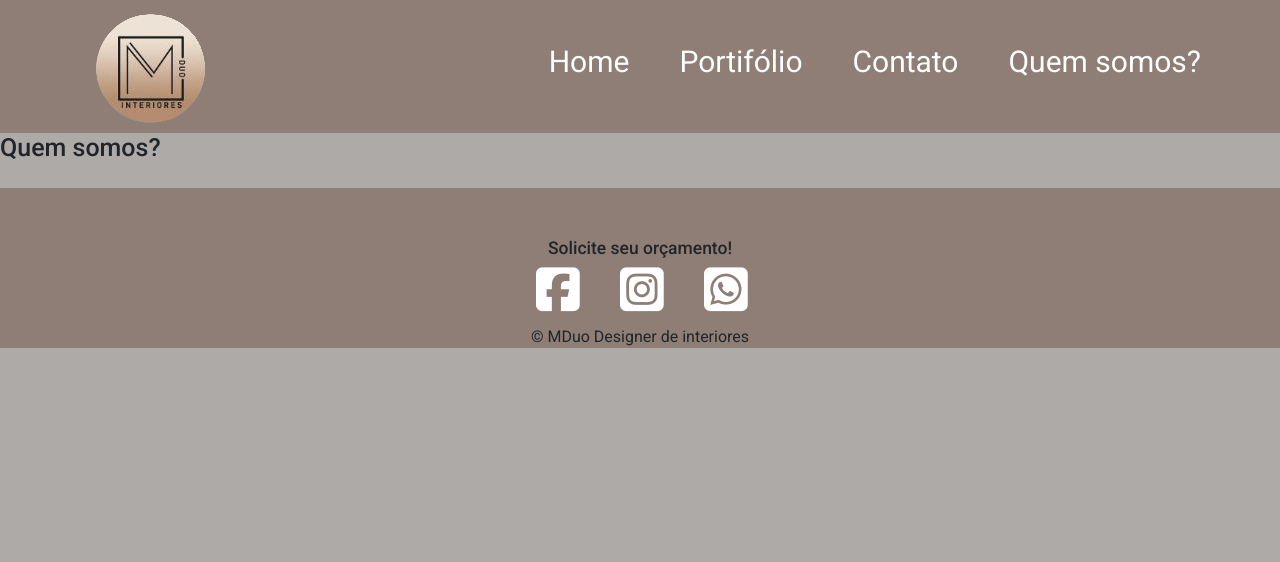
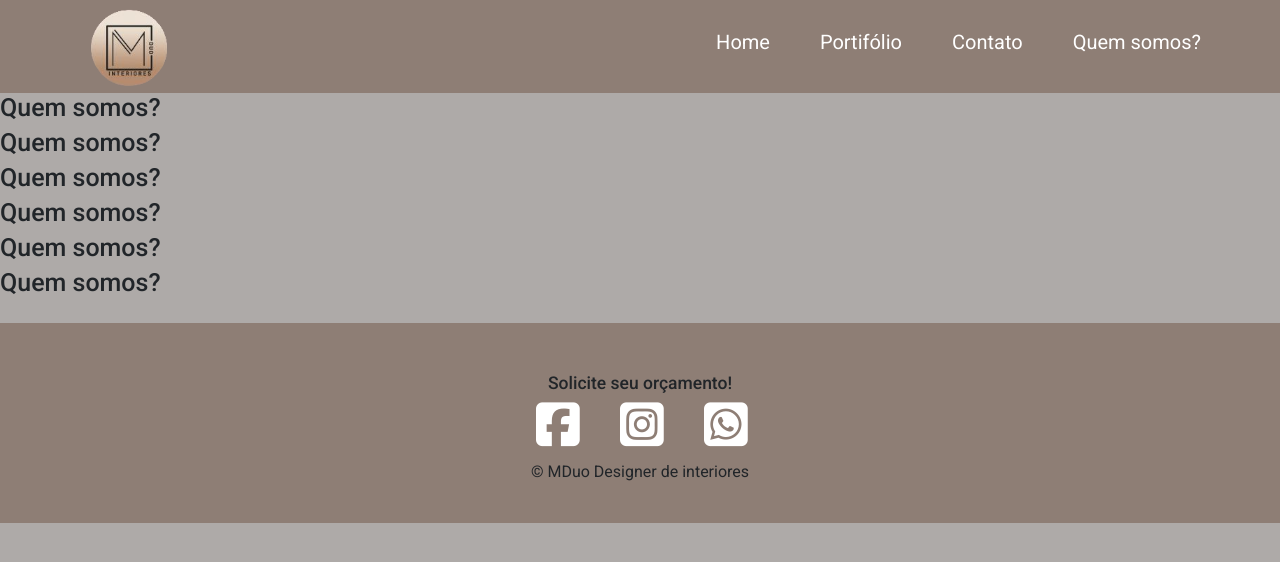
Before and after one commit to Vitu26/MDuo-repository, a plain HTML site: page MDuo/about.html in a window 1280 px wide. Drawn offline with nearby package versions, Linux system fonts and the light colour scheme; files that its build step writes are made by us from their sources; files whose address does not match are found by name.

Commit message:
atualizando

```diff
--- a/MDuo/pages/contact.html
+++ b/MDuo/about.html
@@ -29,11 +29,14 @@
                     <div class="three"></div>
                 </div>
                 <nav class="menu" id="nav">
+                    <button aria-label="Abrir menu" id="btn-mobile" aria-haspopup="true" aria-controls="menu" aria-expanded="false">
+                            <span class="tracos"></span>
+                    </button>
                     <ul class="ul" id="menu" role="menu">
-                        <li><a id ="men1" href="index.html" class="item-menu">Home</a></li>
-                        <li><a id="men2" href="pages/portifolio.html" class="item-menu">Portifólio</a></li>
-                        <li><a id="men3" href="pages/contact.html"  class="item-menu">Contato</a></li>
-                        <li><a id="men4" href="pages/about.html"  class="item-menu">Quem somos?</a></li>
+                        <li><a id="men1" href="index.html" class="item-menu">Home</a></li>
+                        <li><a id="men2" href="portifolio.html" class="item-menu">Portifólio</a></li>
+                        <li><a id="men3" href="contact.html"  class="item-menu">Contato</a></li>
+                        <li><a id="men4" href="about.html"  class="item-menu">Quem somos?</a></li>
                 </ul>
                 </nav>
             </div>
@@ -41,7 +44,25 @@
         </div>
 
     </header>
-    <h1>Quem somos?</h1>
+    <div>
+        <h1>Quem somos?</h1>
+    </div>
+    <div>
+        <h1>Quem somos?</h1>
+    </div>
+    <div>
+        <h1>Quem somos?</h1>
+    </div>
+    <div>
+        <h1>Quem somos?</h1>
+    </div>
+    <div>
+        <h1>Quem somos?</h1>
+    </div>
+    <div>
+        <h1>Quem somos?</h1>
+    </div>
+
 
     <footer class="rodape">
         <h3>Solicite seu orçamento!</h3>
--- a/MDuo/style.css
+++ b/MDuo/style.css
@@ -32,8 +32,12 @@ body {
     display: flex;
     justify-content: center;
     background-color: #8e7e75;
-    height: 250px;
+    height: 25vh;
     align-items: center;
+  }
+  #sessao1 h1 {
+    font-size: 4rem;
+    text-align: center;
   }
   #sessao1 p{
     text-align: end;
@@ -50,7 +54,7 @@ body {
   .header{
     border: none;
     background-color: #8e7e75;
-;
+
   }
   .container{
     display: flex;
@@ -61,11 +65,15 @@ body {
     width: 90%;
   }
 
+  .logo{
+    width: 10rem;
+  }
+
    #menu {
     display: flex;
     list-style: none;
     gap: 5rem;
-    font-size: 3rem;
+    font-size: 2rem;
 }
  #menu a {
     text-decoration: none;
@@ -97,7 +105,7 @@ body {
 .slider{
   margin: 0 auto;
   width: 100%;
-  height: 800px;
+  height: 600px;
   overflow: hidden;
 }
 .slides{
@@ -194,14 +202,16 @@ body {
 
 
   .rodape {
-    height: 20vh;
+    height: 25vh;
     background-color: #8e7e75;
+    width: 100%;
     padding: 100px;
     border: none;
     margin-top: 25px;
     text-align: center;
     padding-top: 50px;
-    padding-bottom: auto;
+
+
 
 }
 .rodape i {
```
Also changed, not shown: MDuo/contact.html (renamed from MDuo/pages/portifolio.html, +4 -4 lines), MDuo/index.html (+5 -6 lines), MDuo/portifolio.html (renamed from MDuo/pages/about.html, +4 -7 lines).
